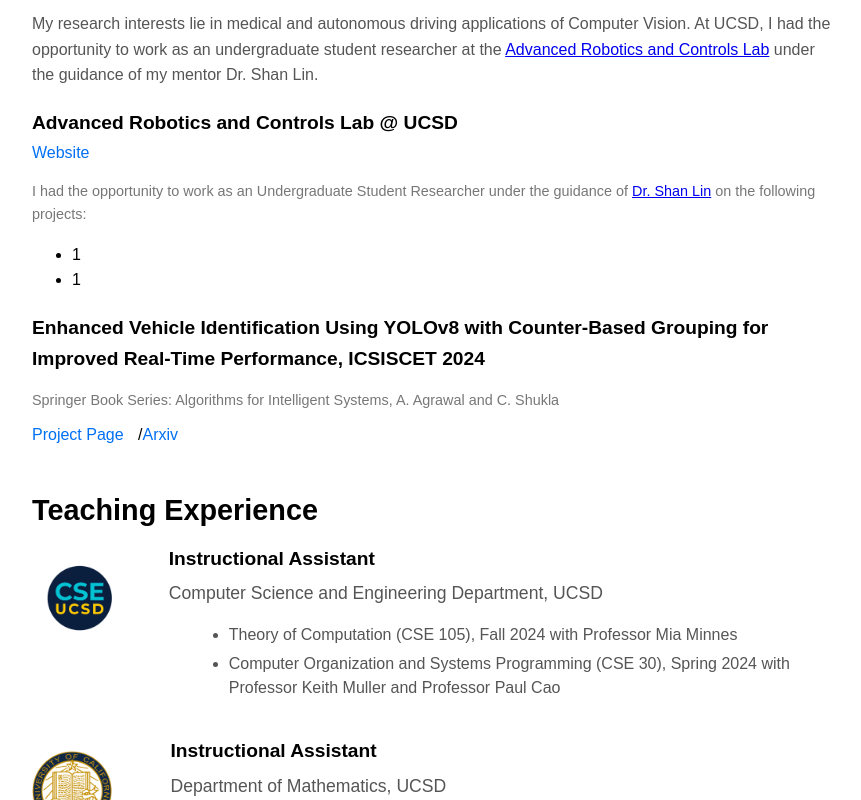
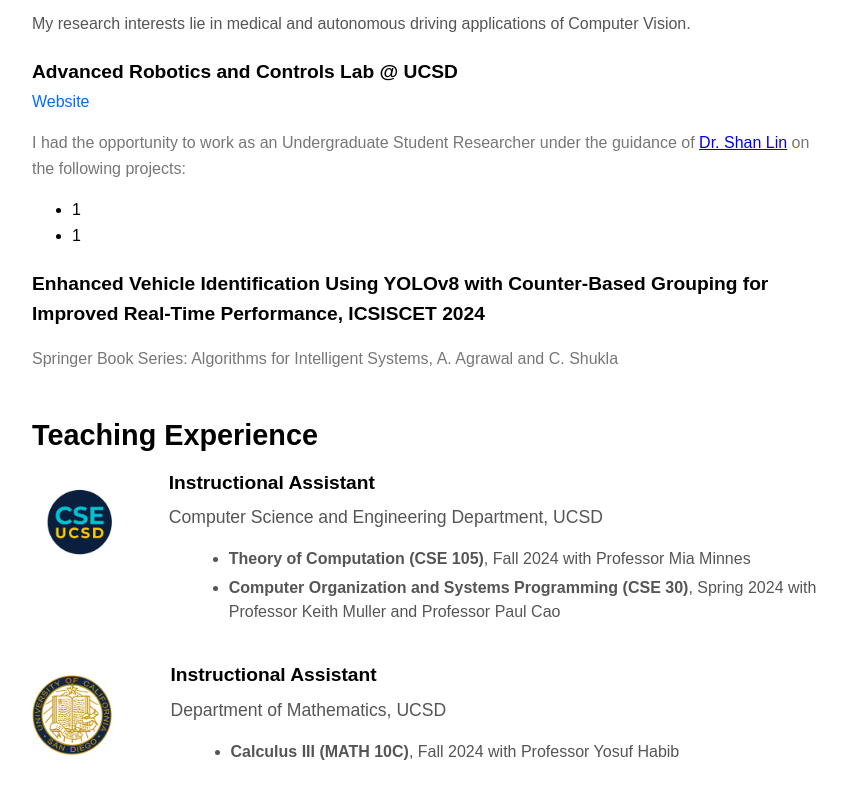
Before and after one commit to charvishukla/charvi-website, a Next.js app: page / in a window 1280 px wide. Shown: the part 1000-1800 px from the top of the page, without its empty margins (208-1069 px from the left). Built offline with nearby package versions, Linux system fonts and the light colour scheme.

Commit message:
Minor adjustments

```diff
--- a/src/app/page.js
+++ b/src/app/page.js
@@ -28,11 +28,11 @@ export default function HomePage() {
             Resume
           </a>{" "}
           /
-          <a href="#" className={styles.link}>
+          <a href="https://www.linkedin.com/in/charvi-shukla/" className={styles.link}>
             LinkedIn
           </a>{" "}
           /
-          <a href="#" className={styles.link}>
+          <a href="https://github.com/charvishukla" className={styles.link}>
             Github
           </a>
         </div>
@@ -123,12 +123,7 @@ export default function HomePage() {
         <h2 className={styles.sectionTitle}>Research</h2>
         <p className={styles.sectionDescription}>
           My research interests lie in medical and autonomous driving
-          applications of Computer Vision. At UCSD, I had the opportunity to
-          work as an undergraduate student researcher at the{" "}
-          <a href="https://www.ucsdarclab.com">
-            Advanced Robotics and Controls Lab
-          </a>{" "}
-          under the guidance of my mentor Dr. Shan Lin.
+          applications of Computer Vision.
         </p>
 
         <div className={styles.projects}>
@@ -164,13 +159,7 @@ export default function HomePage() {
               Springer Book Series: Algorithms for Intelligent Systems, A.
               Agrawal and C. Shukla
             </p>
-            <a href="#" className={styles.projectLink}>
-              Project Page
-            </a>{" "}
-            /
-            <a href="#" className={styles.projectLink}>
-              Arxiv
-            </a>{" "}
+
           </div>
         </div>
       </section>
@@ -192,8 +181,8 @@ export default function HomePage() {
               Computer Science and Engineering Department, UCSD
             </div>
             <ul className={styles.teachingCourseList}>
-              <li>Theory of Computation (CSE 105), Fall 2024 with Professor Mia Minnes</li>
-              <li>Computer Organization and Systems Programming (CSE 30), Spring 2024 with Professor Keith Muller and Professor Paul Cao</li>
+              <li><b>Theory of Computation (CSE 105)</b>, Fall 2024 with Professor Mia Minnes</li>
+              <li><b>Computer Organization and Systems Programming (CSE 30)</b>, Spring 2024 with Professor Keith Muller and Professor Paul Cao</li>
             </ul>
           </div>
         </div>
@@ -214,7 +203,7 @@ export default function HomePage() {
               Department of Mathematics, UCSD
             </div>
             <ul className={styles.teachingCourseList}>
-              <li>Calculus III (MATH 10C), Fall 2024 with Professor Yosuf Habib</li>
+              <li><b>Calculus III (MATH 10C)</b>, Fall 2024 with Professor Yosuf Habib</li>
             </ul>
           </div>
         </div>
@@ -235,7 +224,7 @@ export default function HomePage() {
               Academic Achievement Hub at UCSD
             </div>
             <ul className={styles.teachingCourseList}>
-              <li> Linear Algebra (MATH 18) in Spring 2022, Fall 2022, Winter 2023</li>
+              <li> <b>Linear Algebra (MATH 18)</b> in Spring 2022, Fall 2022, Winter 2023</li>
             </ul>
           </div>
         </div>
--- a/src/app/page.module.css
+++ b/src/app/page.module.css
@@ -67,7 +67,7 @@
 }
 
 .projectAuthors {
-  font-size: 0.9rem;
+  font-size: 1rem;
   color: #777;
   margin-bottom: 10px;
 }
```
